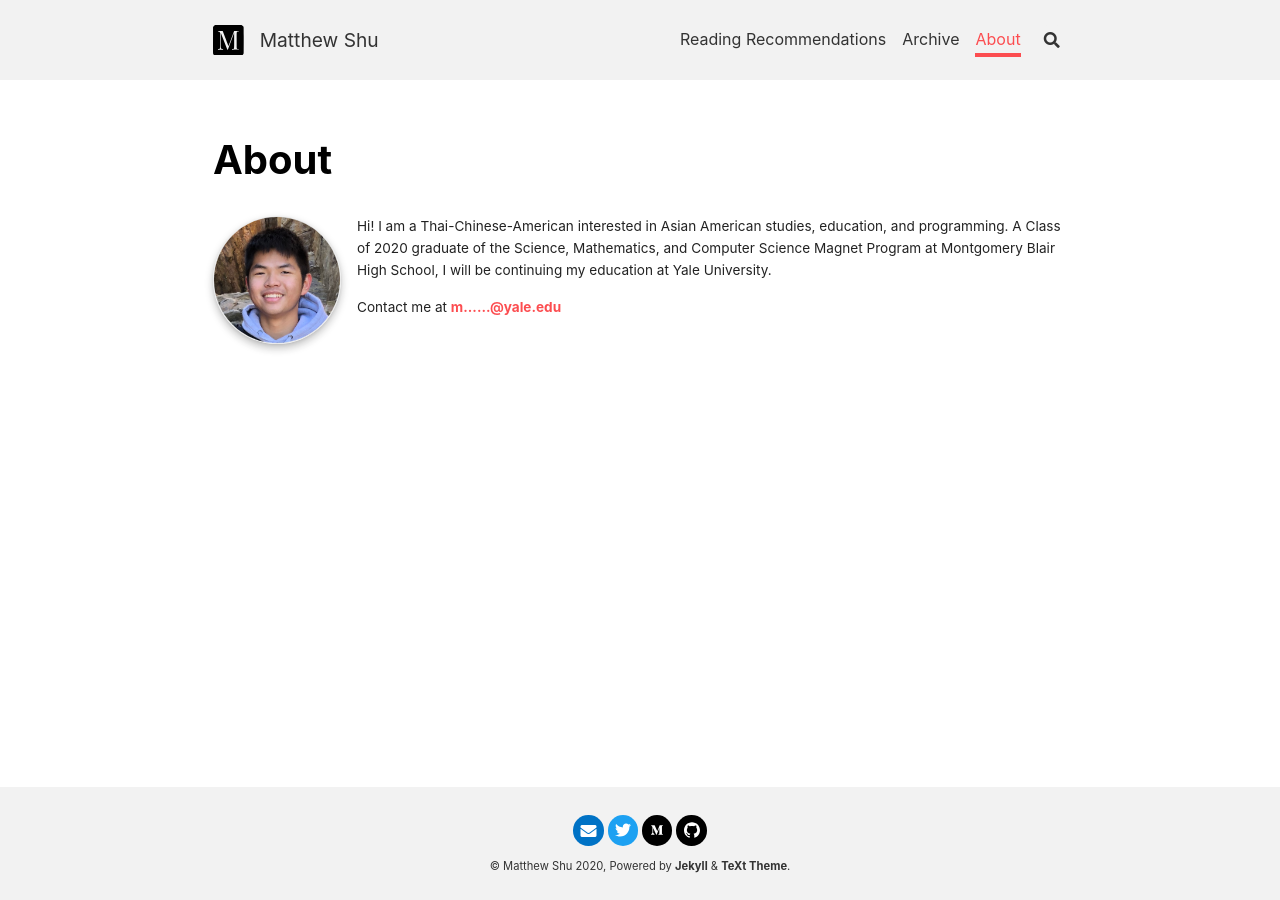
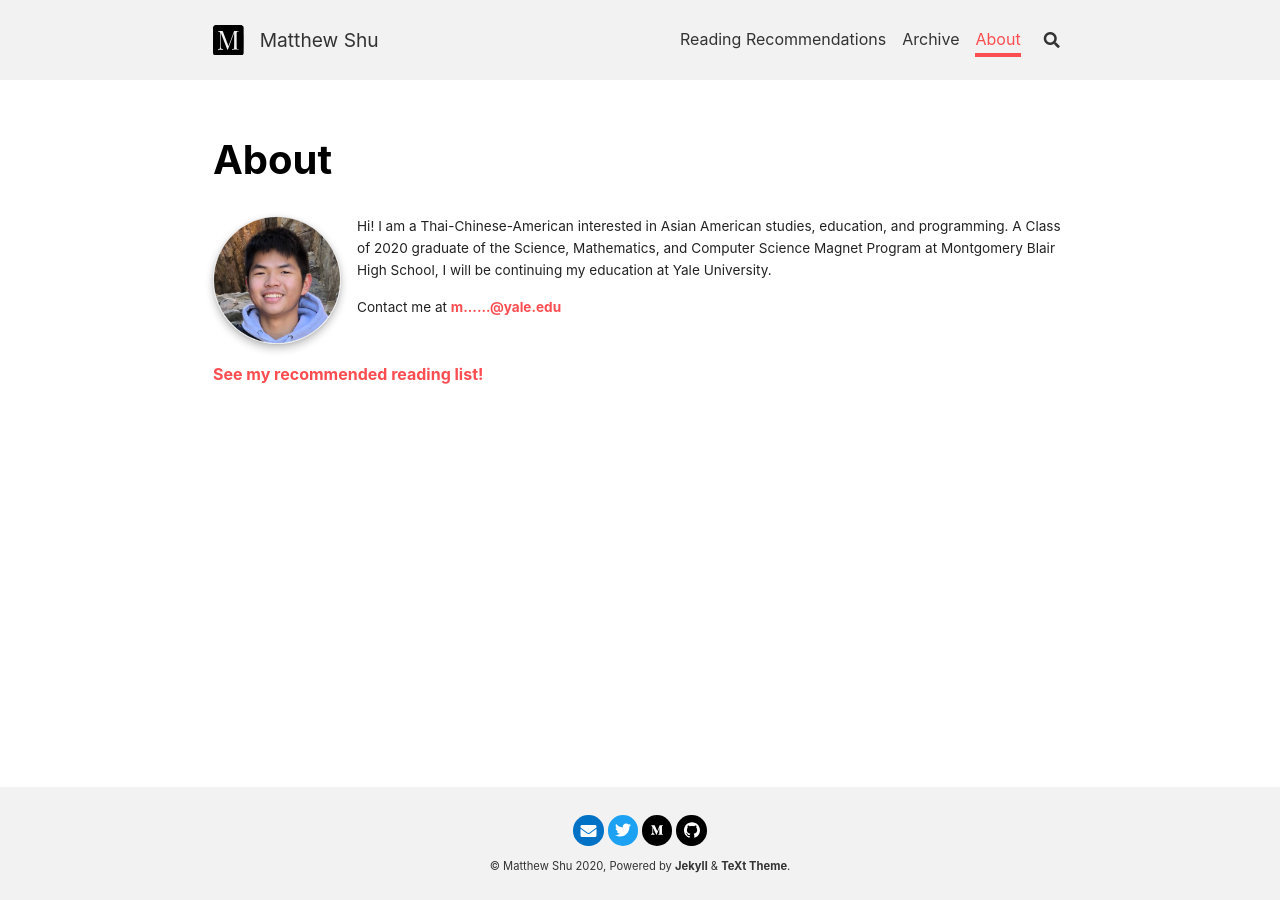
Before and after one commit to Nonameentered/nonameentered.github.io, a Jekyll site: the page built from about.md, in a window 1280 px wide. Built offline with Jekyll 4.4.1, drawn with Linux system fonts in a browser that asks for light colours; nearby versions of some CDN libraries.

Commit message:
add link to recommended reading list

```diff
--- a/about.md
+++ b/about.md
@@ -37,3 +37,5 @@ titles:
     </div>
   </div>
 </div>
+
+[See my recommended reading list!]({% link booklist.md %})
```
